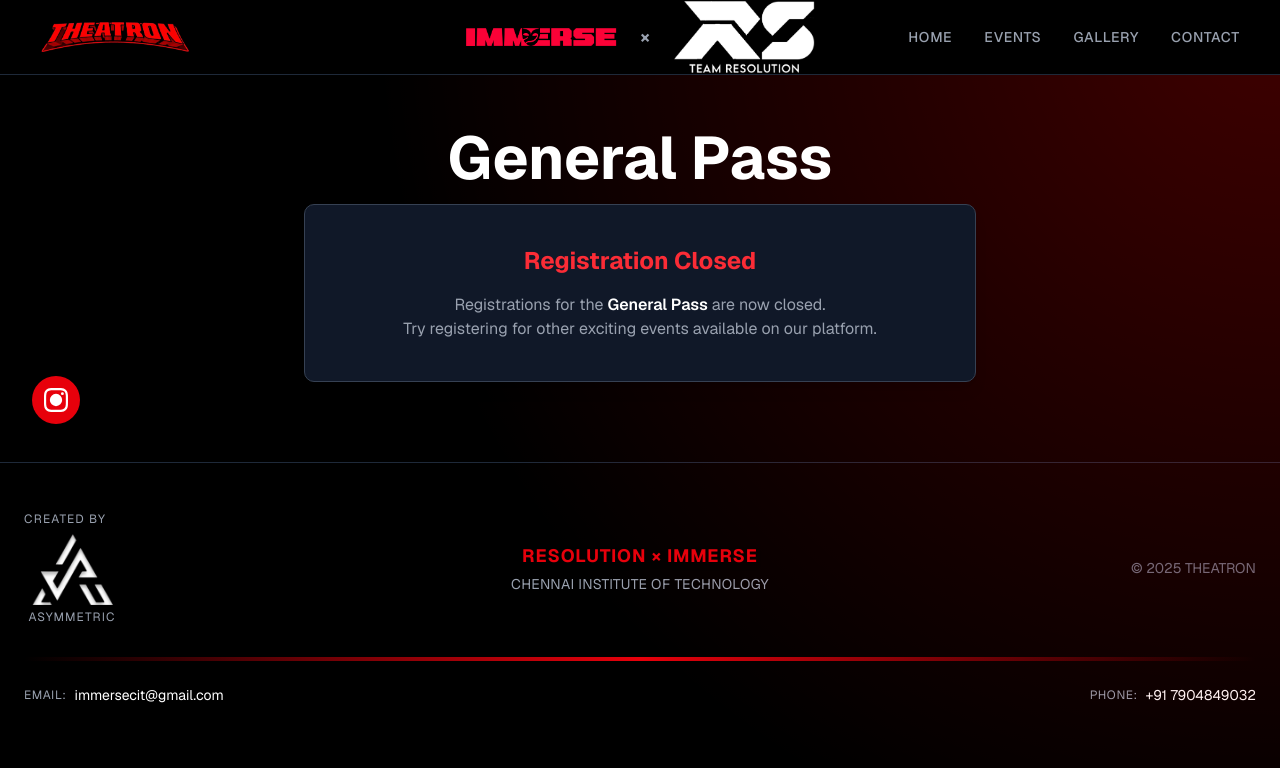
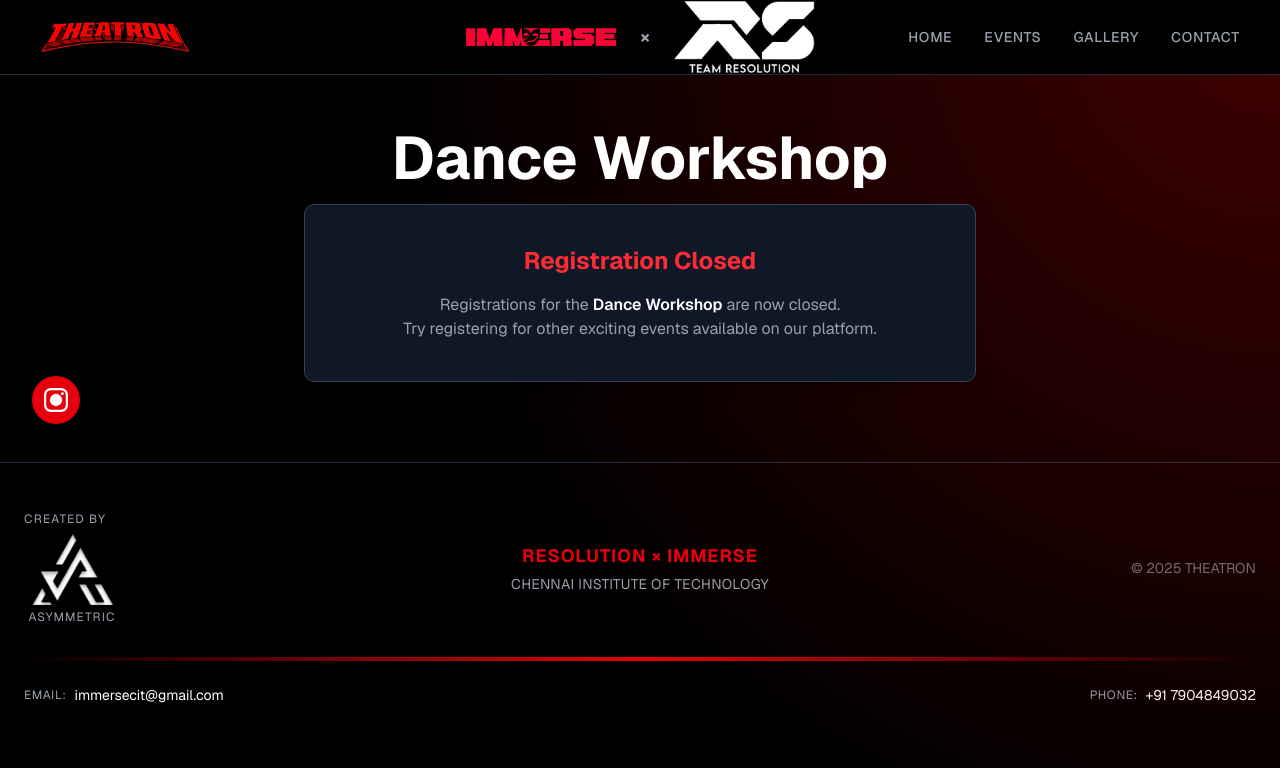
Before and after one commit to Club-Asymmetric/Theatron_Frontend, a Next.js app: page /registration/dance-workshop in a window 1280 px wide. Shown: the top 768 px of the page. Built offline with nearby package versions, Linux system fonts and the light colour scheme.

Commit message:
Update title and registration message for workshop

```diff
--- a/src/app/registration/dance-workshop/page.jsx
+++ b/src/app/registration/dance-workshop/page.jsx
@@ -12,12 +12,12 @@ export default function GeneralPass() {
 
       <section className="pt-32 pb-20 px-8 relative">
         <div className="max-w-2xl mx-auto text-center">
-          <h1 className="text-6xl font-bold mb-4">General Pass</h1>
+          <h1 className="text-6xl font-bold mb-4">Dance Workshop</h1>
 
           <div className="border border-gray-700 p-10 rounded-lg bg-gray-900 shadow-lg">
             <h2 className="text-2xl font-bold text-red-500 mb-4">Registration Closed</h2>
             <p className="text-gray-400">
-              Registrations for the <span className="text-white font-semibold">General Pass</span> are now closed.
+              Registrations for the <span className="text-white font-semibold">Dance Workshop</span> are now closed.
               <br />
               Try registering for other exciting events available on our platform.
             </p>
```
